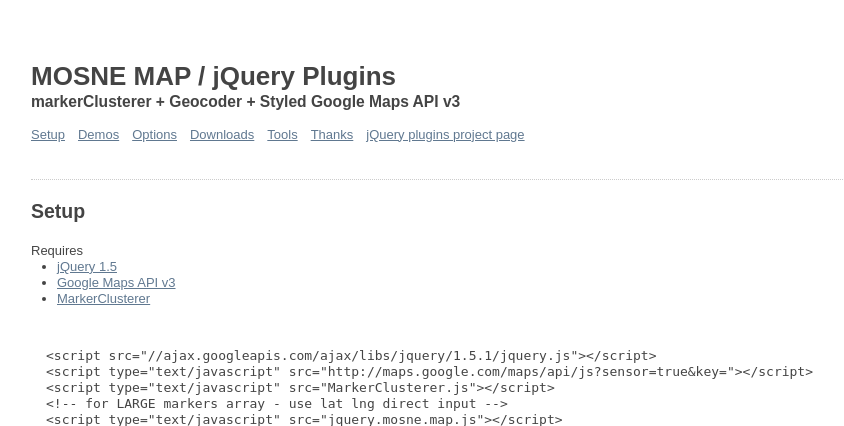
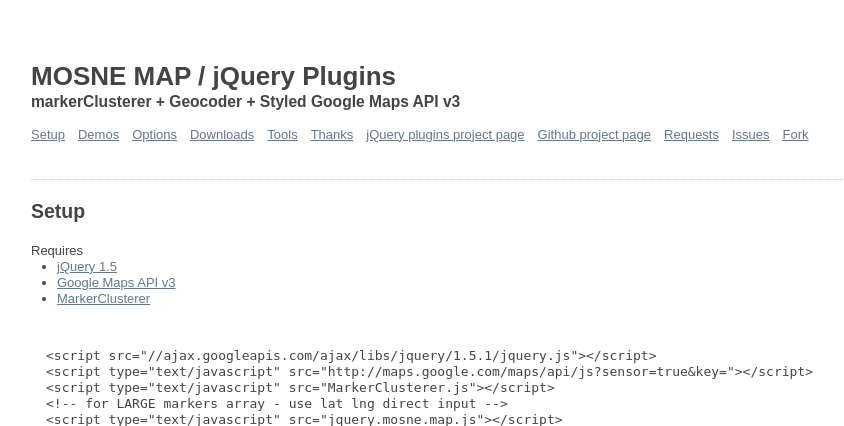
Before and after one commit to mosne/mosne_map, a PHP site: page / in a window 1280 px wide. Shown: the top 426 px of the page, without its empty margins (129-973 px from the left). Run offline with PHP 8.4, Linux system fonts and the light colour scheme; some libraries are stand-ins or nearby versions.

Commit message:
new merged version

```diff
--- a/index.php
+++ b/index.php
@@ -36,6 +36,10 @@
         <li><a href="#tools">Tools</a></li>
         <li><a href="#thanks">Thanks</a></li>
         <li><a href="http://plugins.jquery.com/project/mosne_map">jQuery plugins project page</a></li>
+        <li><a href="https://github.com/mosne/mosne_map">Github project page</a></li>
+        <li><a href="https://github.com/mosne/mosne_map/pulls">Requests</a></li>
+        <li><a href="https://github.com/mosne/mosne_map/issues">Issues</a></li>
+        <li><a href="https://github.com/mosne/mosne_map/fork">Fork</a></li>
       </ul>
       </nav>
 
@@ -500,6 +504,7 @@ defaults = {
       <li>this project is under <a href="http://www.gnu.org/licenses/gpl.html">GNU General Public License</a></li>
       <li><a href="jquery.mosne.map.js">jquery.mosne.map.js</a></li>
       <li><a href="jquery.mosne.map.address.js">jquery.mosne.map.address.js</a></li>
+      <li><a href="https://github.com/mosne/mosne_map">this site on github</a></li>
     </ul>
     </section>
 
```
